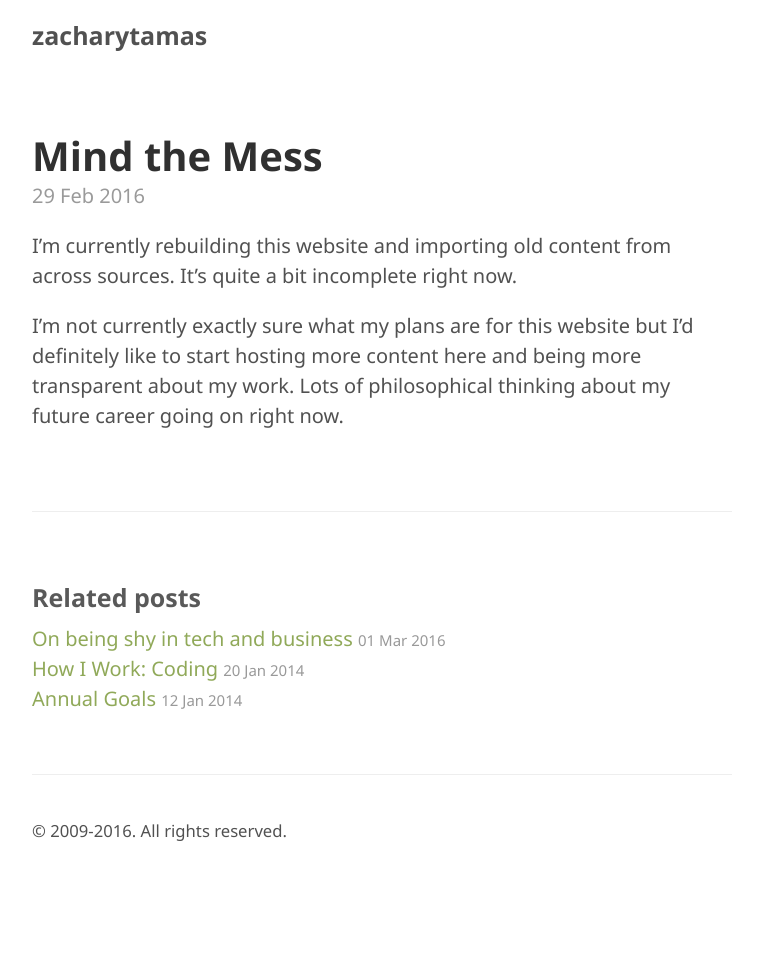
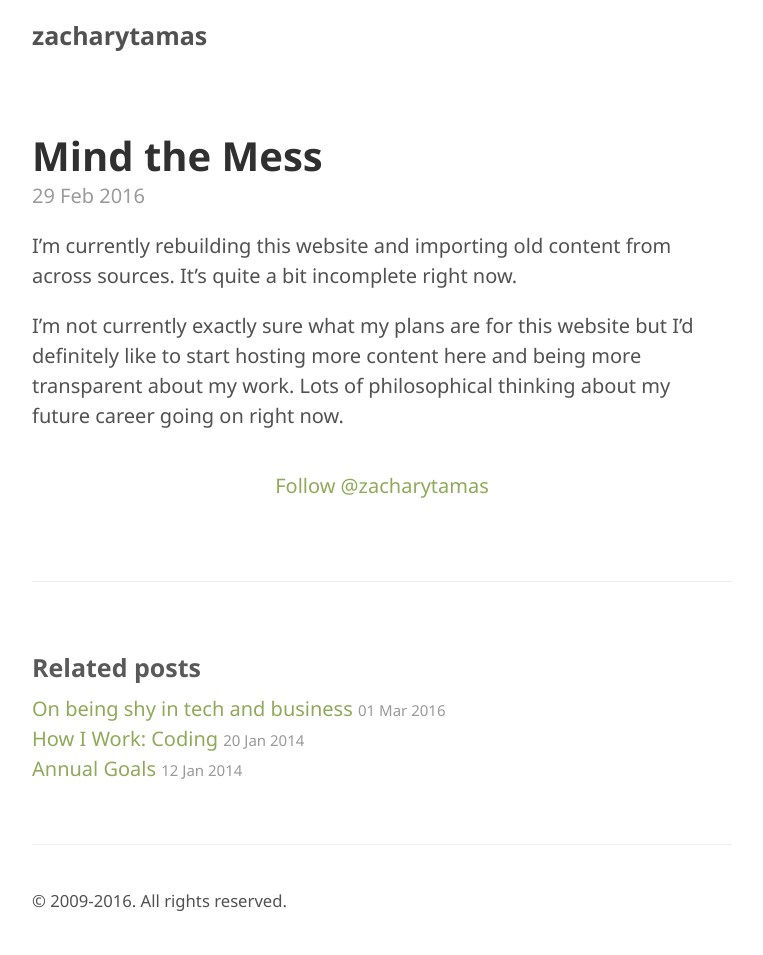
Before and after one commit to zacharytamas/dotme, a Jekyll site: the page built from _posts/2016-02-29-mind-the-mess.md, in a window 1280 px wide. Shown: the whole page, without its empty margins (258-1021 px from the left). Built offline with Jekyll 4.4.1, drawn with Linux system fonts in a browser that asks for light colours; comment, search, counter and statistics services are not loaded; before the commit the page ends 900 px from its top, so only the background shows below that.

Commit message:
Add a Twitter button to all posts.

```diff
--- a/_layouts/post.html
+++ b/_layouts/post.html
@@ -6,7 +6,13 @@
   <h1 class="post-title">{{ page.title }}</h1>
   <time datetime="{{ page.date | date_to_xmlschema }}" class="post-date">{{ page.date | date_to_string }}</time>
   {{ content }}
+
+  <div class="post__social">
+    <a href="https://twitter.com/zacharytamas" class="twitter-follow-button" data-show-count="false" data-size="large" data-dnt="true">Follow @zacharytamas</a>
+    <script>!function(d,s,id){var js,fjs=d.getElementsByTagName(s)[0],p=/^http:/.test(d.location)?'http':'https';if(!d.getElementById(id)){js=d.createElement(s);js.id=id;js.src=p+'://platform.twitter.com/widgets.js';fjs.parentNode.insertBefore(js,fjs);}}(document, 'script', 'twitter-wjs');</script>
+  </div>
 </article>
+
 
 {% if site.related_posts != empty %}
 <aside class="related">
--- a/_sass/_posts.scss
+++ b/_sass/_posts.scss
@@ -29,6 +29,11 @@
   margin-top: -.5rem;
   margin-bottom: 1rem;
   color: #9a9a9a;
+}
+
+.post__social {
+  text-align: center;
+  margin: 2rem 0;
 }
 
 
```
